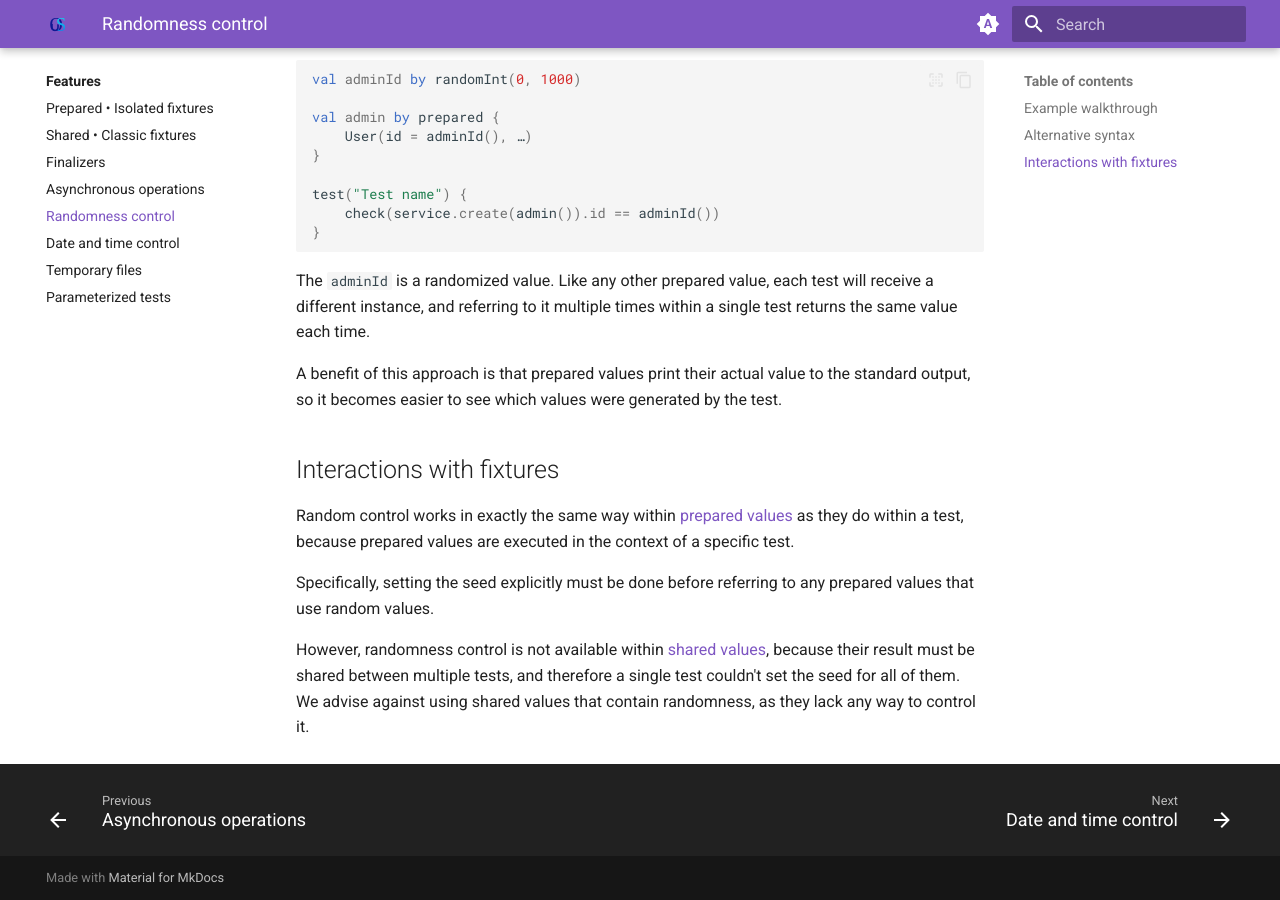
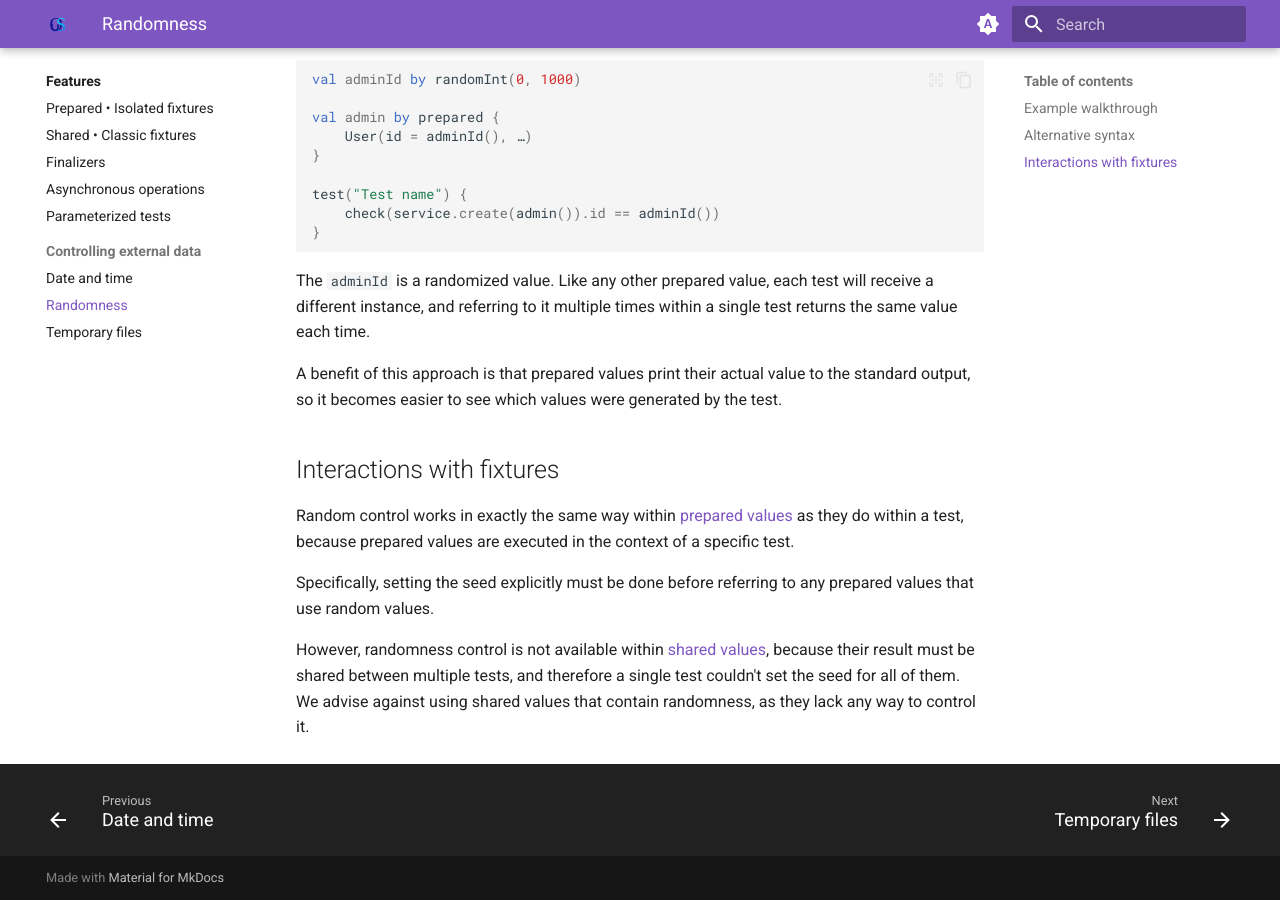
Before and after one commit to CLOVIS-AI/Prepared, an MkDocs documentation site: the page built from docs/website/docs/features/random.md, in a window 1280 px wide and 900 px high, scrolled down 1845 px. Built offline with MkDocs 1.6.1 and Material for MkDocs 9.7.7, drawn with Linux system fonts in a browser that asks for light colours; plug-ins that fetch from the network failed and are left out; some of the changed text lies outside the part shown.

Commit message:
docs(website): Reorganize the features into basic features and external control

```diff
--- a/docs/website/docs/features/random.md
+++ b/docs/website/docs/features/random.md
@@ -1,4 +1,4 @@
-# Randomness control
+# Randomness
 
 Randomness can be useful to generate arbitrary test data (e.g. for fuzzing, property testing, generating default values…). However, tests that exhibit randomness are quickly hard to debug: re-running them may give a different result!
 
--- a/docs/website/docs/features/time.md
+++ b/docs/website/docs/features/time.md
@@ -1,4 +1,4 @@
-# Date and time control
+# Date and time
 
 Tests run in virtual time: a fixed timescale which is controlled by the developer.
 
--- a/docs/website/mkdocs.yml
+++ b/docs/website/mkdocs.yml
@@ -95,10 +95,12 @@ nav:
       - features/shared-values.md
       - features/finalizers.md
       - features/async.md
-      - features/random.md
-      - features/time.md
-      - features/files.md
       - features/parameterize.md
+
+      - Controlling external data:
+          - features/time.md
+          - features/random.md
+          - features/files.md
 
   - Best practices:
       - practices/index.md
```
